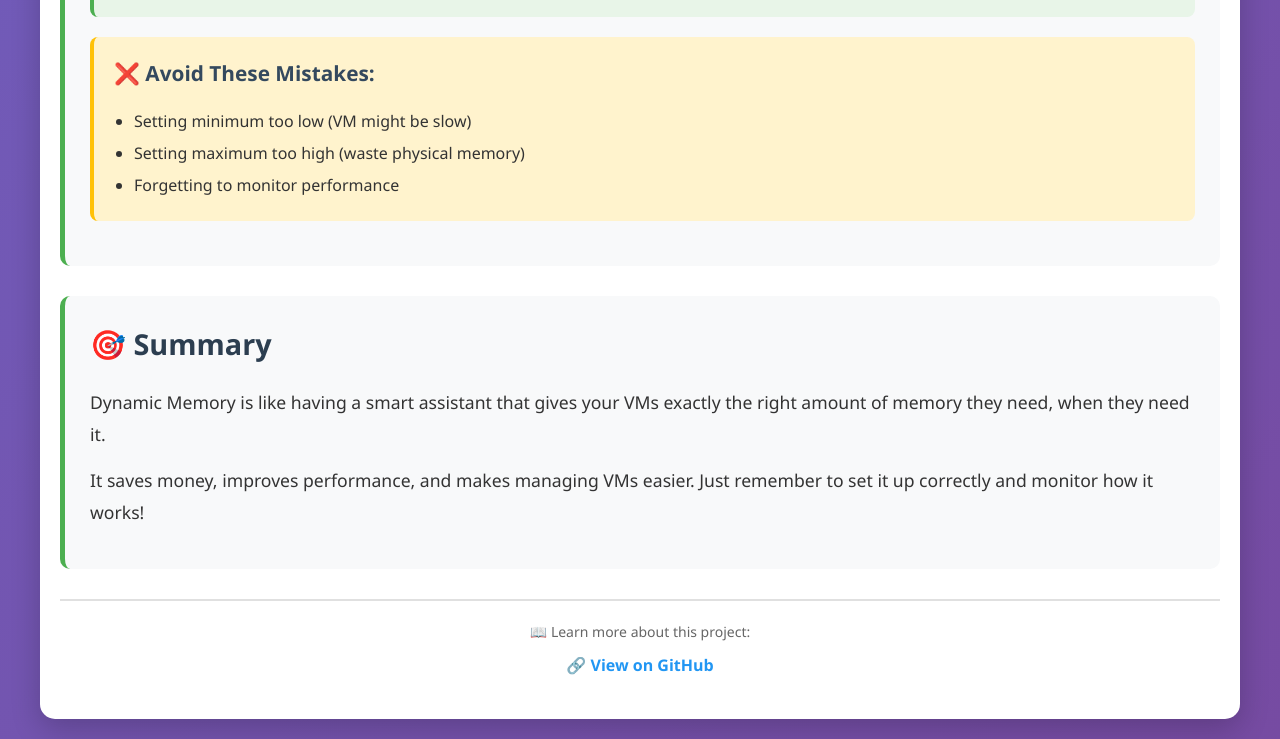
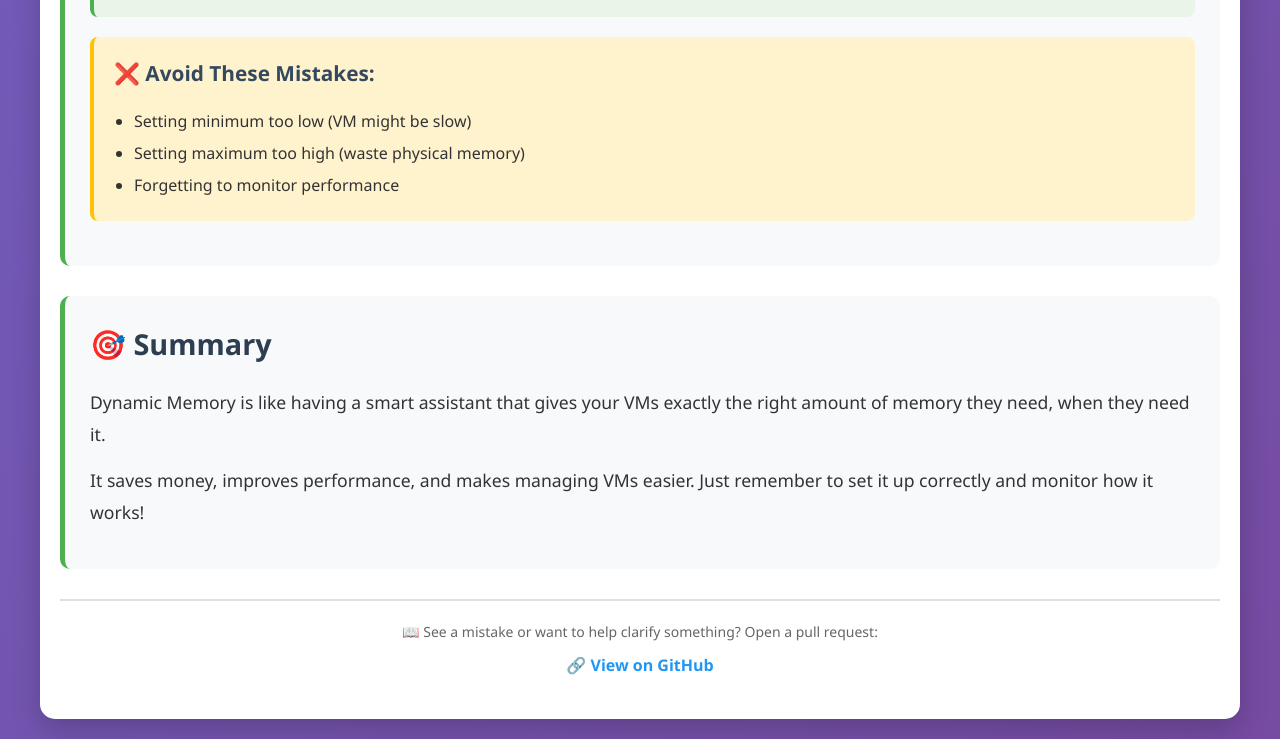
Before and after one commit to damianharouff/wheresmyram, a plain HTML site: page index.html in a window 1280 px wide. Shown: the part 4703-5442 px from the top of the page. Drawn offline with Linux system fonts and the light colour scheme.

Commit message:
Update footer text to encourage contributions
Changed footer text to encourage users to open pull requests for corrections or clarifications.

```diff
--- a/index.html
+++ b/index.html
@@ -611,7 +611,7 @@
 
         <div style="text-align: center; padding: 20px; margin-top: 30px; border-top: 2px solid #e0e0e0;">
             <p style="color: #666; font-size: 14px; margin-bottom: 10px;">
-                📖 Learn more about this project:
+                📖 See a mistake or want to help clarify something? Open a pull request:
             </p>
             <a href="https://github.com/damianharouff/wheresmyram" target="_blank" style="color: #2196F3; text-decoration: none; font-weight: bold; font-size: 16px;">
                 🔗 View on GitHub
```
